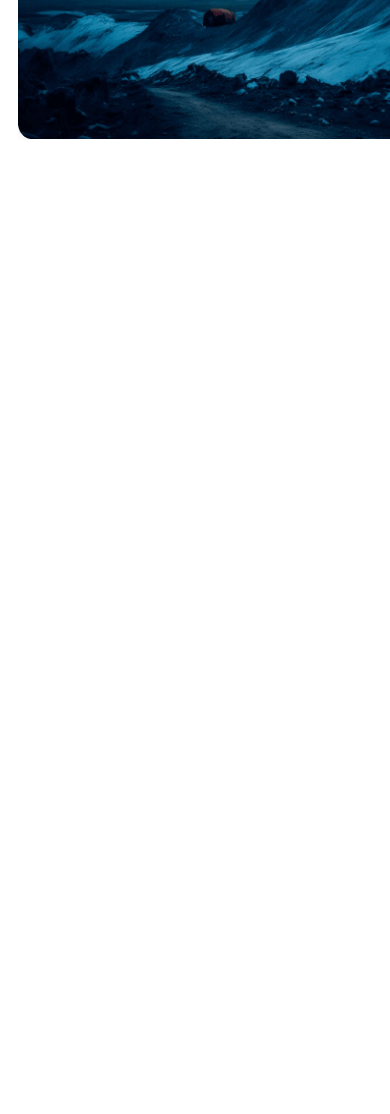
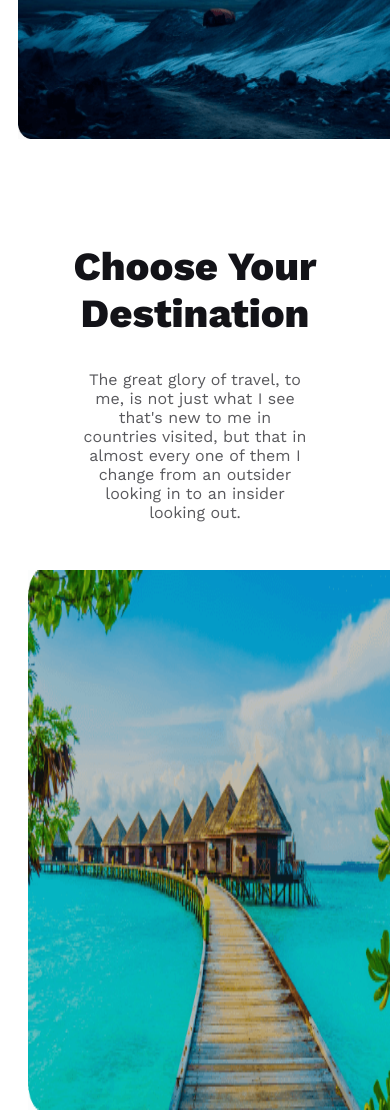
Before and after one commit to SafinAlFahad/b9a2-ridoy-travels, a plain HTML site: page index.html in a window 390 px wide. Shown: the part 1873-2987 px from the top of the page. Before the commit the page ends 2024 px from the top, so only its background shows below. Drawn offline with nearby package versions, Linux system fonts and the light colour scheme.

Commit message:
third part image container completed with responsiveness

```diff
--- a/index.html
+++ b/index.html
@@ -62,6 +62,30 @@
 
             </div>
         </section>
+
+        <section class="third-container">
+            <div class="third-text-conatiner">
+                <h2>Choose Your Destination</h2>
+                <p>The great glory of travel, to me, is not just what I see that's new to me in countries visited, but that in almost every one of them I change from an outsider looking in to an insider looking out.</p>
+            </div>
+
+            <div class="third-img-container">
+                <div class="row1">
+                    <img src="Images/Rectangle 5.png" alt="">
+                    <img src="Images/Rectangle 8.png" alt="">
+                </div>
+                <div class="row2">
+                    <img src="Images/Rectangle 6.png" alt="">
+                    <img src="Images/Rectangle 7.png" alt="">
+                    <img src="Images/Rectangle 9.png" alt="">
+                </div>
+                <div class="row3">
+                    <img src="Images/Rectangle 11.png" alt="">
+                    <img src="Images/Rectangle 10.png" alt="">
+                </div>
+            </div>
+
+        </section>
     </main>
 
 </body>
--- a/styles/travel.css
+++ b/styles/travel.css
@@ -100,6 +100,7 @@ nav li a{
 }
 
 /* main styles: */
+/* second part: */
 .second-container{
     display: flex;
     justify-content: center;
@@ -129,14 +130,61 @@ nav li a{
     /* padding-left: 50px; */
 }
 
+/* third part: */
+.third-container{
+    margin-top: 100px;
+    /* border: 1px solid red; */
+    /* padding-left: 170px; */
+    /* padding-right: 70px;   */
+}
+.third-text-conatiner{
+    text-align: center;
+    /* border: 1px solid black; */
+
+}
+.third-container h2{
+    text-align: center;
+    font-size: 40px;
+    font-weight: 800;
+    color: #131318;
+}
+.third-container p{
+    font-size: 1rem;
+    font-weight: 400;
+    color: rgba(19, 19, 24, 0.70);
+    width: 60%;
+    padding-left: 20%;
+    margin-bottom: 48px;
+    text-align: center;
+}
+.third-img-container{
+    display: grid;
+    gap: 24px;
+    width: 1200px;
+    margin-left: 170px;
+    justify-content: space-evenly;
+    margin-right: 24px;
+    /* border: 1px solid blue; */
+}
+.row1, .row2, .row3{
+    display: flex;
+    gap: 24px;
+}
+
+
+
 /* small devices: */
 @media screen and (max-width: 600px) {
+    body{
+        overflow-y: auto;
+    }
     header{
         padding: 20px;
     }
     .first-nav,
     .btn-container,
-    .second-container{
+    .second-container,
+    .row1, .row2, .row3{
         flex-direction: column;
     }
     .first-ul{
@@ -201,7 +249,9 @@ nav li a{
         width: 460px;
         height: 600px;
     }
-    .second-img-container img{
+    .second-img-container img,
+    .third-img-container,
+    .row1 img, .row2 img, .row3 img{
         width: 460px;
         height: 540px;
         margin-left: 10px;
```
